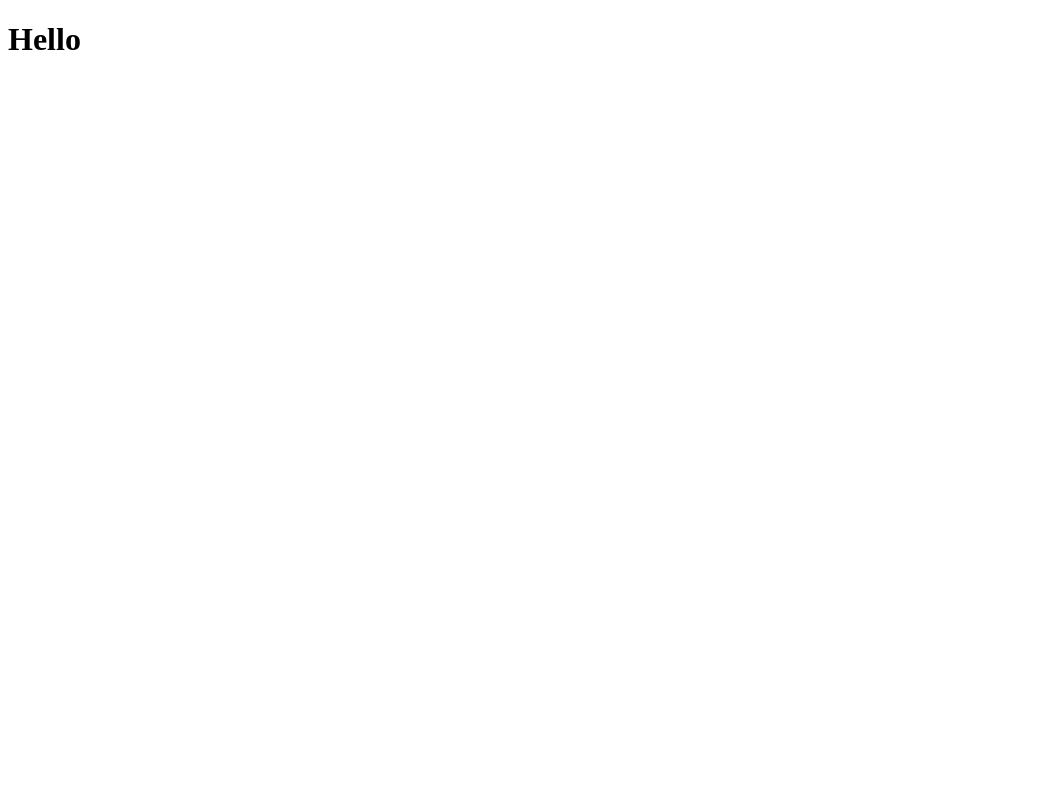
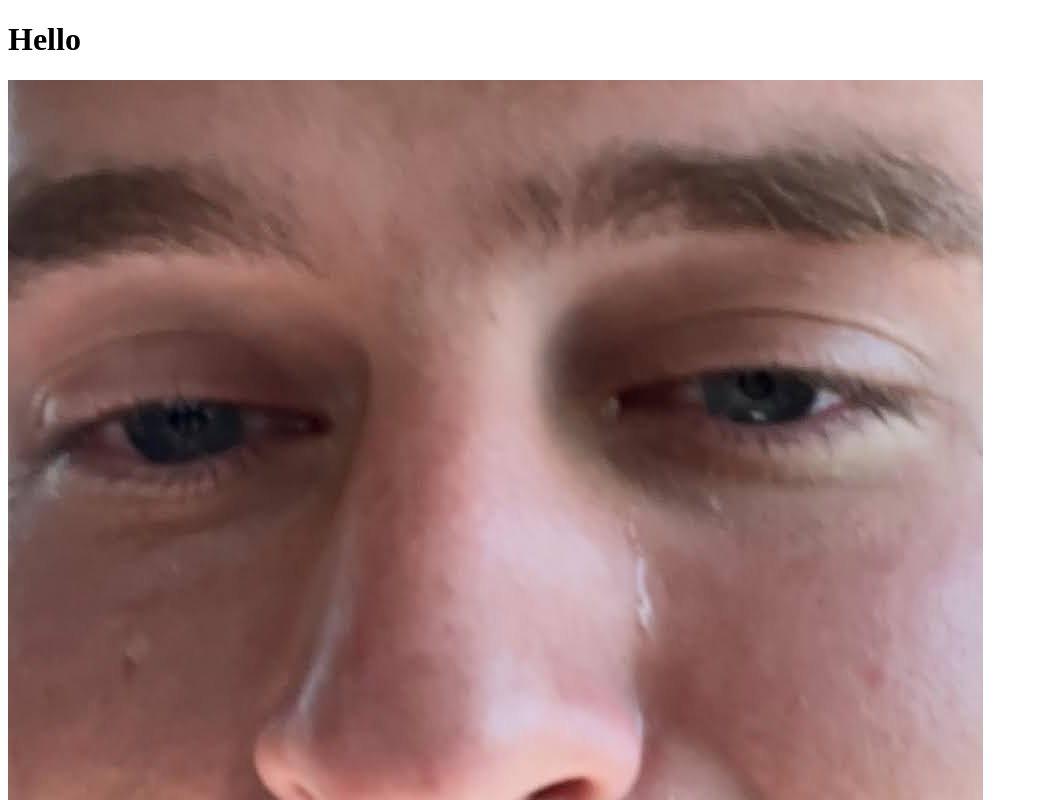
Before and after one commit to tylerread/tiller-boats, a plain HTML site: page index.html in a window 1280 px wide. Shown: the top 800 px of the page, without its empty margins (0-1038 px from the left). Drawn offline with Linux system fonts and the light colour scheme.

Commit message:
add photo

```diff
--- a/index.html
+++ b/index.html
@@ -6,5 +6,6 @@
 </head>
 <body>
   <h1>Hello</h1>
+  <img src="IMG_2206.jpg" alt="photo" style="max-width:100%;">
 </body>
 </html>
```
Also changed, not shown: IMG_2206.jpg (added).
